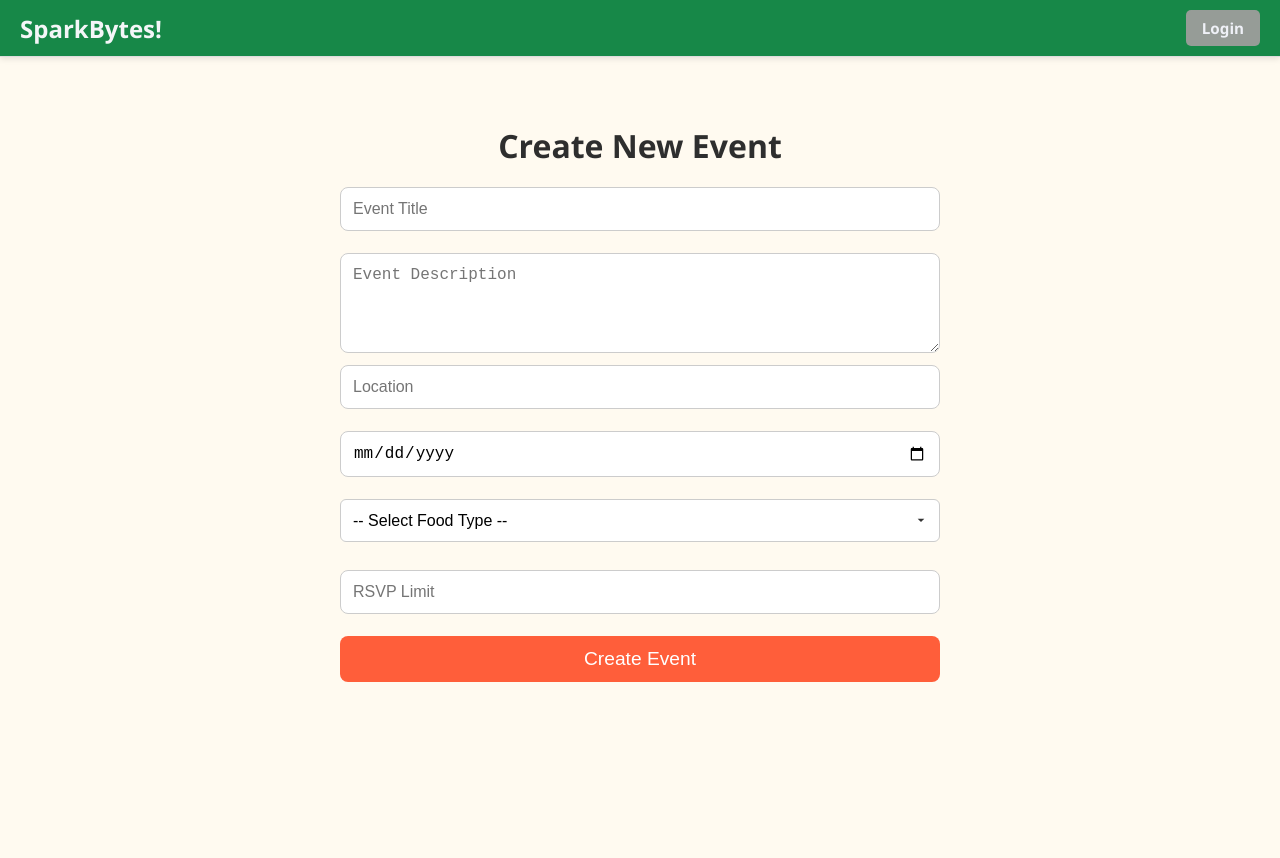
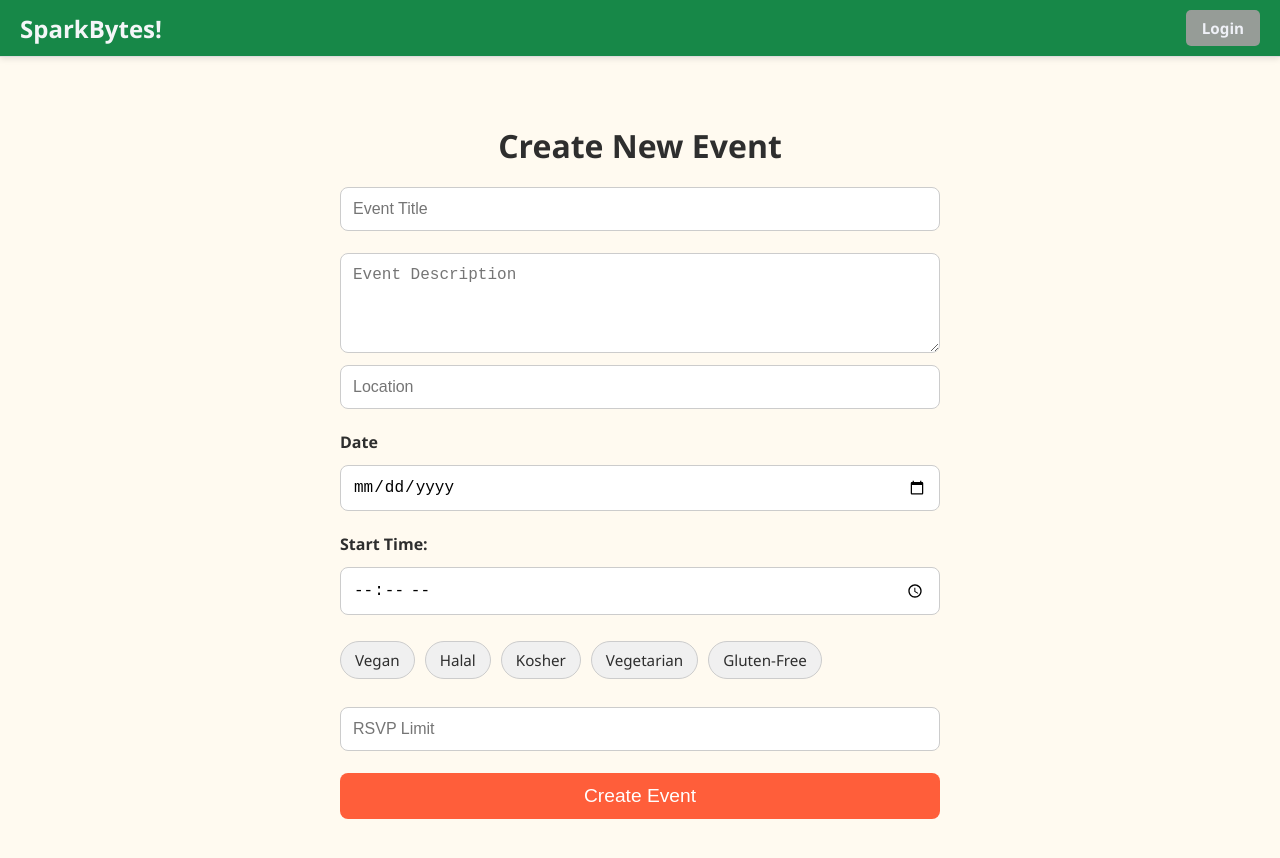
Before and after one commit to stevenltran/CS391-S25, a React (Create React App) app in the folder sparkbytes/: page /createevent in a window 1280 px wide. Before the commit the page ends 800 px from the top, so only its background shows below. Built offline with nearby package versions, Linux system fonts and the light colour scheme; no server answers.

Commit message:
Updated food type to be tags

```diff
--- a/sparkbytes/src/App.js
+++ b/sparkbytes/src/App.js
@@ -9,8 +9,8 @@ import EventList from "./pages/eventlist";
 import Navbar from "./components/Navbar";
 import CreateEvent from "./pages/createevent";
 import Notifications from "./pages/notifications";
-import ManageEvents from "./pages/ManageEvents";
-import EditEvents from "./pages/EditEvents";
+import ManageEvents from "./pages/manageevents";
+import EditEvents from "./pages/editevent";
 
 function App() {
   return (
--- a/sparkbytes/src/components/EventCard.css
+++ b/sparkbytes/src/components/EventCard.css
@@ -43,3 +43,20 @@
 .event-card strong {
   color: #222;
 }
+
+.event-tags {
+  display: flex;
+  flex-wrap: wrap;
+  gap: 8px;
+  margin: 10px 0;
+}
+
+.tag {
+  background-color: #ffecd9;
+  color: #444;
+  padding: 4px 10px;
+  border-radius: 20px;
+  font-size: 0.85rem;
+  font-weight: 500;
+  border: 1px solid #ffc8a2;
+}
--- a/sparkbytes/src/components/EventCard.js
+++ b/sparkbytes/src/components/EventCard.js
@@ -18,7 +18,7 @@ function EventCard({
   description,
   location,
   date,
-  foodType,
+  tags = [], // tags now replaces foodType
   rsvps,
   limit,
   onRSVP,
@@ -31,7 +31,13 @@ function EventCard({
       <p>{description}</p>
       <p><strong>Location:</strong> {location}</p>
       <p><strong>Date:</strong> {date}</p>
-      <p><strong>Food Type:</strong> {foodType}</p>
+
+      {/* Tags */}
+      <div className="event-tags">
+        {tags.map((tag) => (
+          <span className="tag" key={tag}>{tag}</span>
+        ))}
+      </div>
 
       {/* RSVP Badge */}
       <p className="rsvp-status">
--- a/sparkbytes/src/components/ManageEventItem.css
+++ b/sparkbytes/src/components/ManageEventItem.css
@@ -45,3 +45,18 @@
     background-color: #e53935;
     color: white;
   }
+
+  .rsvp-list {
+    margin-top: 12px;
+  }
+
+  .rsvp-list ul {
+    list-style-type: disc;
+    padding-left: 20px;
+    margin: 4px 0 0;
+  }
+
+  .rsvp-list li {
+    font-size: 0.9rem;
+    color: #444;
+  }
--- a/sparkbytes/src/components/ManageEventItem.js
+++ b/sparkbytes/src/components/ManageEventItem.js
@@ -1,24 +1,28 @@
 import "./ManageEventItem.css";
 
-function ManageEventItem({ event, onEdit, onDelete, rsvpUsers = [] }) {
+function ManageEventItem({ event, onEdit, onDelete, rsvpUsers }) {
   return (
     <div className="manage-event-item">
       <div className="event-info">
         <h3>{event.title}</h3>
         <p><strong>Date:</strong> {event.date}</p>
         <p><strong>Location:</strong> {event.location}</p>
-        <p><strong>Food Type:</strong> {event.foodType}</p>
         <p><strong>RSVP Limit:</strong> {event.limit}</p>
-        <p><strong>RSVP Count:</strong> {event.rsvps?.length || 0}</p>
 
+        {/* Food Type (comma-separated list) */}
+        {event.tags && event.tags.length > 0 && (
+          <p>
+            <strong>Food Type:</strong> {event.tags.join(", ")}
+          </p>
+        )}
+
+        {/* RSVP user list */}
         {rsvpUsers.length > 0 && (
           <div className="rsvp-list">
-            <p><strong>RSVPed Users:</strong></p>
+            <strong>RSVPs:</strong>
             <ul>
               {rsvpUsers.map((user) => (
-                <li key={user.uid}>
-                  {user.name || user.email || "Unknown"}
-                </li>
+                <li key={user.uid}>{user.name || user.email}</li>
               ))}
             </ul>
           </div>
--- a/sparkbytes/src/pages/createevent.css
+++ b/sparkbytes/src/pages/createevent.css
@@ -90,3 +90,32 @@
     background-color: #f4511e;
     transform: translateY(-2px);
   }
+
+  .tag-checkboxes {
+    display: flex;
+    flex-wrap: wrap;
+    gap: 10px;
+    margin-bottom: 16px;
+    padding-top: 4px;
+  }
+
+  .tag-checkboxes input[type="checkbox"] {
+    display: none;
+  }
+
+  .tag-checkboxes label {
+    padding: 8px 14px;
+    border-radius: 20px;
+    font-size: 0.95rem;
+    cursor: pointer;
+    border: 1px solid #ccc;
+    background-color: #f0f0f0;
+    transition: all 0.2s ease;
+    user-select: none;
+  }
+
+  .tag-checkboxes label.selected {
+    background-color: #ff5e3a;
+    color: white;
+    border-color: #ff5e3a;
+  }
--- a/sparkbytes/src/pages/createevent.js
+++ b/sparkbytes/src/pages/createevent.js
@@ -14,8 +14,10 @@ function CreateEventForm() {
     description: "",
     location: "",
     date: "",
-    foodType: "",
+    startTime: "",
+    tags: [], // changed from food type to allow multiple selections
     limit: "",
+    foodGone: false,
   });
 
   const handleChange = (e) => {
@@ -39,7 +41,8 @@ function CreateEventForm() {
         limit: parseInt(formData.limit),
         rsvps: [],
         creator: user.uid,
-        createdAt: new Date(), // ✅ timestamp
+        createdAt: new Date(),
+        foodGone: false,
       });
 
       navigate("/events");
@@ -73,26 +76,44 @@ function CreateEventForm() {
           onChange={handleChange}
           required
         />
+
+        <label><strong>Date</strong></label>
         <input
           type="date"
           name="date"
           onChange={handleChange}
           required
         />
-        <select
-          name="foodType"
-          value={formData.foodType}
+
+        <label><strong>Start Time:</strong></label>
+        <input
+          type="time"
+          name="startTime"
+          value={formData.startTime}
           onChange={handleChange}
           required
-        >
-          <option value="">-- Select Food Type --</option>
-          <option value="Vegan">Vegan</option>
-          <option value="Halal">Halal</option>
-          <option value="Kosher">Kosher</option>
-          <option value="Vegetarian">Vegetarian</option>
-          <option value="Gluten-Free">Gluten-Free</option>
-          <option value="Regular">Regular</option>
-        </select>
+        />
+
+        <div className="tag-checkboxes">
+          {["Vegan", "Halal", "Kosher", "Vegetarian", "Gluten-Free"].map((tag) => (
+            <label
+              key={tag}
+              className={formData.tags.includes(tag) ? "selected" : ""}
+              onClick={() => {
+                const isSelected = formData.tags.includes(tag);
+                setFormData((prev) => ({
+                  ...prev,
+                  tags: isSelected
+                    ? prev.tags.filter((t) => t !== tag)
+                    : [...prev.tags, tag],
+                }));
+              }}
+            >
+              {tag}
+          </label>
+          ))}
+        </div>
+
 
         <input
           type="number"
--- a/sparkbytes/src/pages/EditEvents.js
+++ b/sparkbytes/src/pages/editevent.js
@@ -4,6 +4,8 @@ import { doc, getDoc, updateDoc } from "firebase/firestore";
 import { db } from "../firebase";
 import "./createevent.css";
 import { useAuth } from "../AuthContext";
+
+const AVAILABLE_TAGS = ["Vegan", "Halal", "Kosher", "Vegetarian", "Gluten-Free"];
 
 function EditEvent() {
   const { id } = useParams();
@@ -20,13 +22,15 @@ function EditEvent() {
         if (docSnap.exists()) {
           const data = docSnap.data();
 
-          // Block if user isn't the creator
           if (data.creator !== currentUser?.uid) {
             alert("You are not allowed to edit this event.");
             return navigate("/events");
           }
 
-          setFormData(data);
+          setFormData({
+            ...data,
+            tags: data.tags || []
+          });
         } else {
           alert("Event not found.");
           navigate("/manageevents");
@@ -36,15 +40,22 @@ function EditEvent() {
       }
     };
 
-    if (currentUser) {
-      fetchEvent();
-    }
+    if (currentUser) fetchEvent();
   }, [id, navigate, currentUser]);
 
   const handleChange = (e) => {
     setFormData((prev) => ({
       ...prev,
       [e.target.name]: e.target.value,
+    }));
+  };
+
+  const toggleTag = (tag) => {
+    setFormData((prev) => ({
+      ...prev,
+      tags: prev.tags.includes(tag)
+        ? prev.tags.filter((t) => t !== tag)
+        : [...prev.tags, tag],
     }));
   };
 
@@ -100,20 +111,24 @@ function EditEvent() {
           onChange={handleChange}
           required
         />
-        <select
-          name="foodType"
-          value={formData.foodType}
-          onChange={handleChange}
-          required
-        >
-          <option value="">-- Select Food Type --</option>
-          <option value="Vegan">Vegan</option>
-          <option value="Halal">Halal</option>
-          <option value="Kosher">Kosher</option>
-          <option value="Vegetarian">Vegetarian</option>
-          <option value="Gluten-Free">Gluten-Free</option>
-          <option value="Regular">Regular</option>
-        </select>
+
+        {/* Tag checkboxes */}
+        <div className="tag-checkboxes">
+          {AVAILABLE_TAGS.map((tag) => (
+            <label
+              key={tag}
+              className={formData.tags.includes(tag) ? "selected" : ""}
+            >
+              <input
+                type="checkbox"
+                value={tag}
+                checked={formData.tags.includes(tag)}
+                onChange={() => toggleTag(tag)}
+              />
+              {tag}
+            </label>
+          ))}
+        </div>
 
         <input
           type="number"
--- a/sparkbytes/src/pages/eventlist.js
+++ b/sparkbytes/src/pages/eventlist.js
@@ -6,11 +6,11 @@ import { useAuth } from "../AuthContext";
 import "./eventlist.css";
 
 function EventList() {
-  const [filter, setFilter] = useState("All");
+  const [selectedTags, setSelectedTags] = useState([]);
   const [events, setEvents] = useState([]);
   const { currentUser } = useAuth();
 
-  const foodTypes = ["All", "Vegan", "Halal", "Kosher", "Vegetarian", "Regular"];
+  const foodTypes = ["Vegan", "Halal", "Kosher", "Vegetarian", "Gluten-Free"];
 
   useEffect(() => {
     const fetchEvents = async () => {
@@ -29,6 +29,12 @@ function EventList() {
     fetchEvents();
   }, []);
 
+  const toggleTag = (tag) => {
+    setSelectedTags((prev) =>
+      prev.includes(tag) ? prev.filter((t) => t !== tag) : [...prev, tag]
+    );
+  };
+
   const handleRSVP = async (index) => {
     if (!currentUser?.uid) {
       alert("You must be logged in to RSVP!");
@@ -43,10 +49,8 @@ function EventList() {
     let newRSVPs;
 
     if (event.rsvps.includes(userId)) {
-      // Cancel RSVP
       newRSVPs = event.rsvps.filter((uid) => uid !== userId);
     } else if (event.rsvps.length < event.limit) {
-      // Add RSVP
       newRSVPs = [...event.rsvps, userId];
     } else {
       alert("This event is full.");
@@ -62,9 +66,11 @@ function EventList() {
     }
   };
 
-  const filteredEvents = events.filter(
-    (event) => filter === "All" || event.foodType === filter
-  );
+  const filteredEvents = events.filter((event) => {
+    if (selectedTags.length === 0) return true;
+    return selectedTags.every((tag) => event.tags?.includes(tag));
+  });
+
 
   return (
     <div className="event-page">
@@ -74,8 +80,8 @@ function EventList() {
         {foodTypes.map((type) => (
           <button
             key={type}
-            className={filter === type ? "active" : ""}
-            onClick={() => setFilter(type)}
+            className={selectedTags.includes(type) ? "active" : ""}
+            onClick={() => toggleTag(type)}
           >
             {type}
           </button>
@@ -90,7 +96,7 @@ function EventList() {
             description={event.description}
             location={event.location}
             date={event.date}
-            foodType={event.foodType}
+            tags={event.tags}
             rsvps={event.rsvps}
             limit={event.limit}
             isUserRSVPed={event.rsvps.includes(currentUser?.uid)}
```
